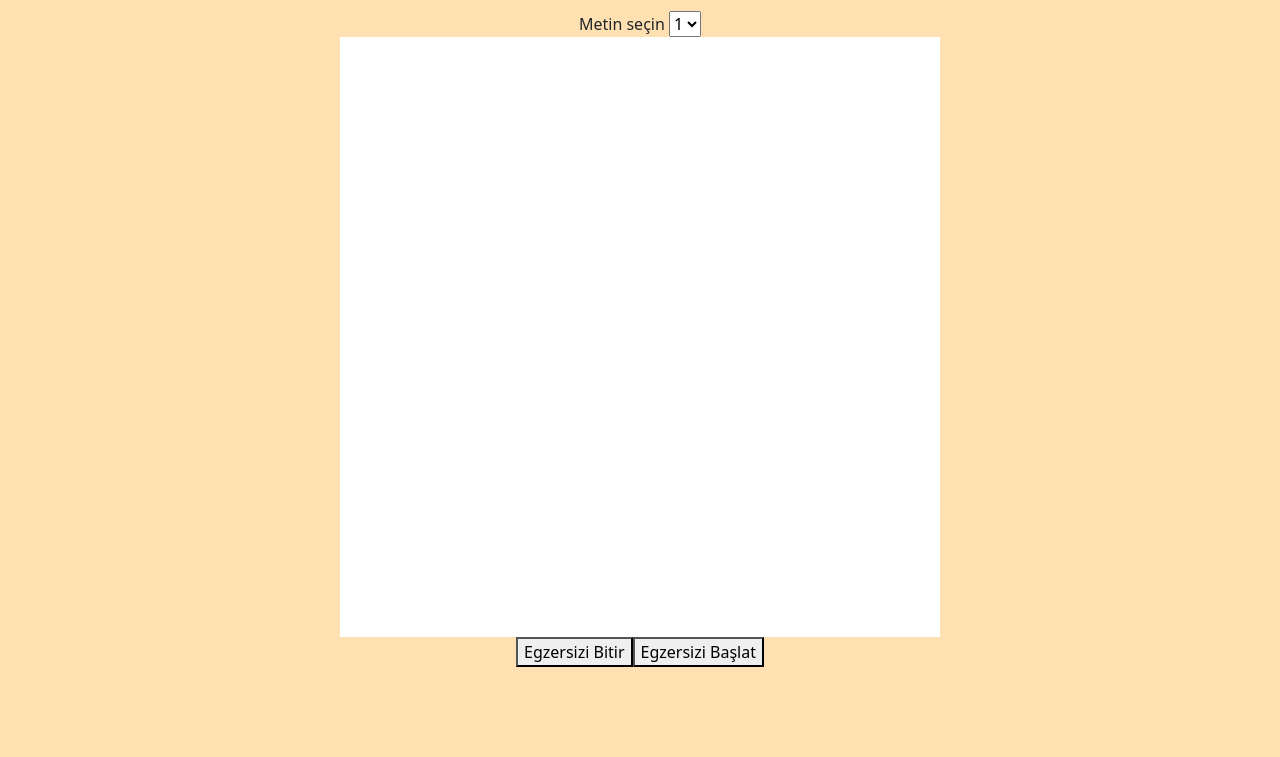
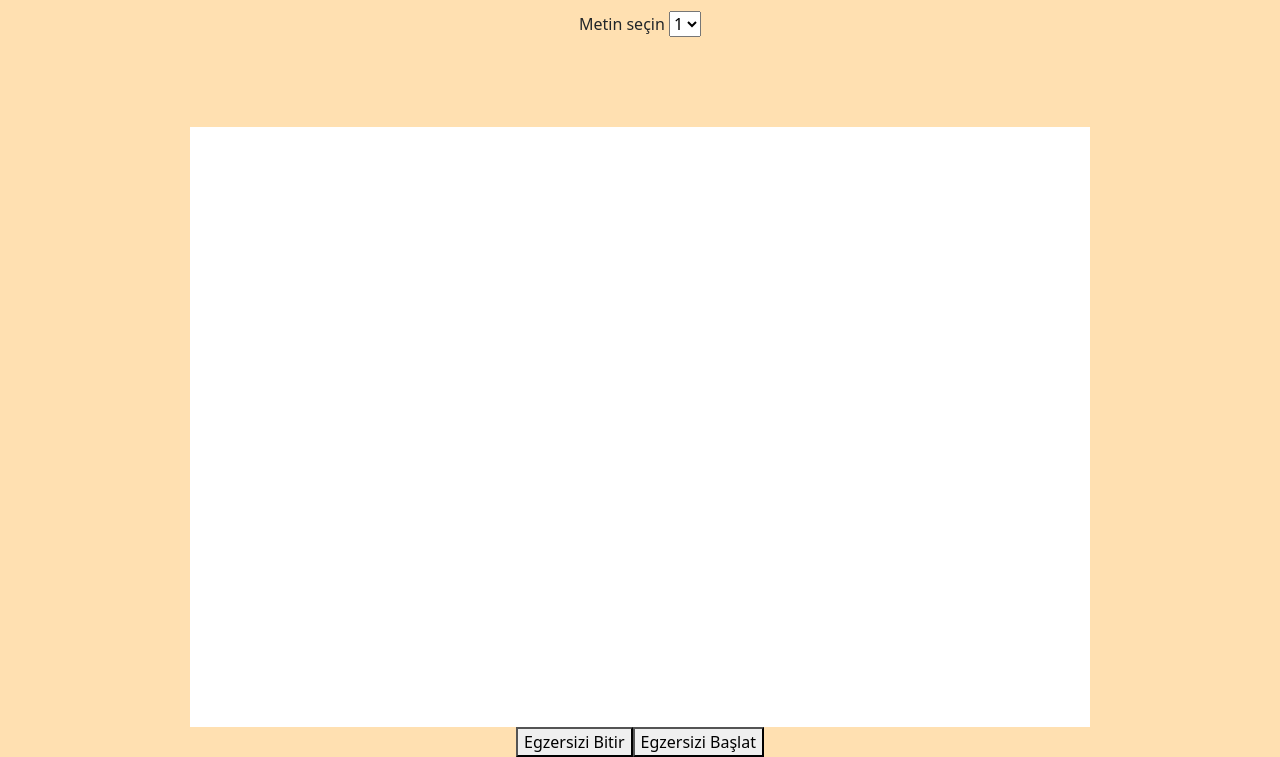
Before and after one commit to Zekimertincc/altincocukfinaldemo, a plain HTML site: page hızlıokuma.html in a window 1280 px wide. Shown: the part 160-917 px from the top of the page. Before the commit the page ends 827 px from the top, so only its background shows below. Drawn offline with nearby package versions, Linux system fonts and the light colour scheme.

Commit message:
sahne düzenleme nolur olsun artık
deneme 2

```diff
--- a/hızlıokuma.html
+++ b/hızlıokuma.html
@@ -18,13 +18,8 @@
     .nav-item {
       margin-left: 10px; /* Her öğe arasındaki boşluk */
     }
-    .sahne {
-    width: 100%; /* Sahne genişliği ekranın genişliği kadar olacak */
-    max-width: 600px; /* En fazla 600 piksel genişlikte olacak */
-    margin: 0 auto; /* Sahneyi ortalamak için */
-    padding: 20px; /* Kenar boşluğu eklemek için */
-    box-sizing: border-box; /* Kenarlık ve dolgu dahil genişliği hesaplamak için */
-}
+
+
 
 .başlık {
     margin-top: 0; /* Başlığın üstündeki boşluğu kaldırmak için */
```
Also changed, not shown: acılanyatay.html (+1 -3 lines), büyüyendaire.html (+1 -4 lines), büyüyendikdört.html (+0 -4 lines), büyüyenkare.html (+0 -4 lines), kolonlar.html (+0 -4 lines).
